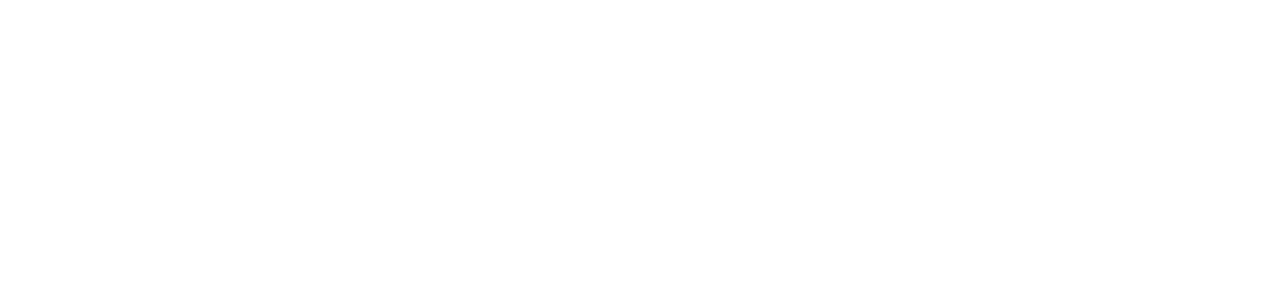
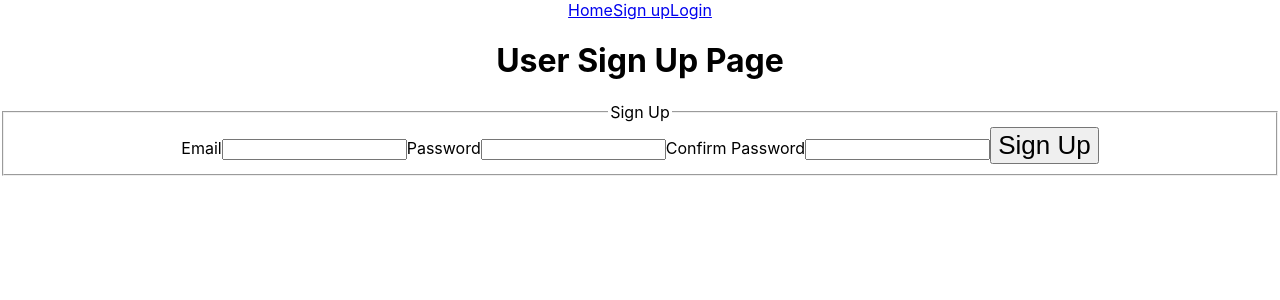
Before and after one commit to daxkjh/GA_CAPSTONE_Petler, a React (Vite) app in the folder frontend/petler/: page /owner/signup in a window 1280 px wide. Before the commit this address had no page. Shown: the top 300 px of the page. Built offline with nearby package versions, Linux system fonts and the light colour scheme.

Commit message:
wokring on sign up page

```diff
--- a/frontend/petler/src/App.jsx
+++ b/frontend/petler/src/App.jsx
@@ -5,6 +5,8 @@
 import Layout from "./pages/Layout"
 import SignUp from "./pages/SignUp"
 import Login from "./pages/Login"
+import User_Login from './pages/user_pages/User_Login'
+import User_SignUp from './pages/user_pages/User_Signup'
 
 function App() {
 
@@ -16,6 +18,20 @@
             <Route index element={<Home />} />
             <Route path="/signup" element={<SignUp />} />
             <Route path="/login" element={<Login />} />
+
+
+
+
+
+
+
+{/* #########      User routes         #############*/}
+            <Route path="/owner/signup" element={<User_SignUp/>}/>
+            <Route path="/owner/login" element={<User_Login/>}/>
+            {/* <Route path="/owner/all"  */}
+
+
+
           </Route>
         </Routes>
       </BrowserRouter>
--- a/frontend/petler/src/pages/user_pages/User_Login.jsx
+++ b/frontend/petler/src/pages/user_pages/User_Login.jsx
@@ -0,0 +1,6 @@
+const User_Login = ()=>{
+    return(
+        <div>User Login Page</div>
+    )
+}
+export default User_Login
--- a/frontend/petler/src/pages/user_pages/User_Signup.jsx
+++ b/frontend/petler/src/pages/user_pages/User_Signup.jsx
@@ -0,0 +1,26 @@
+const axios = require('axios');
+
+const User_SignUp = ()=>{
+
+
+
+
+    return(
+        <div>
+            <h1>User Sign Up Page</h1>
+            <form action="post">
+                <fieldset>
+                    <legend>Sign Up</legend>
+                    <label htmlFor="email">Email</label>
+                    <input type="email" name="email" id="email" />
+                    <label htmlFor="pw">Password</label>
+                    <input type="password" name="pw" id="pw" />
+                    <label htmlFor="cpw">Confirm Password</label>
+                    <input type="password" name="cpw" id="cpw" />
+                    <button type="submit">Sign Up</button>
+                </fieldset>
+            </form>
+        </div>
+    )
+}
+export default User_SignUp
```
Also changed, not shown: frontend/petler/src/components/petOwner_components/Owner_Info_Card.jsx (added, +9 -0 lines), frontend/petler/src/pages/user_pages/User_All.jsx (added, +14 -0 lines).
